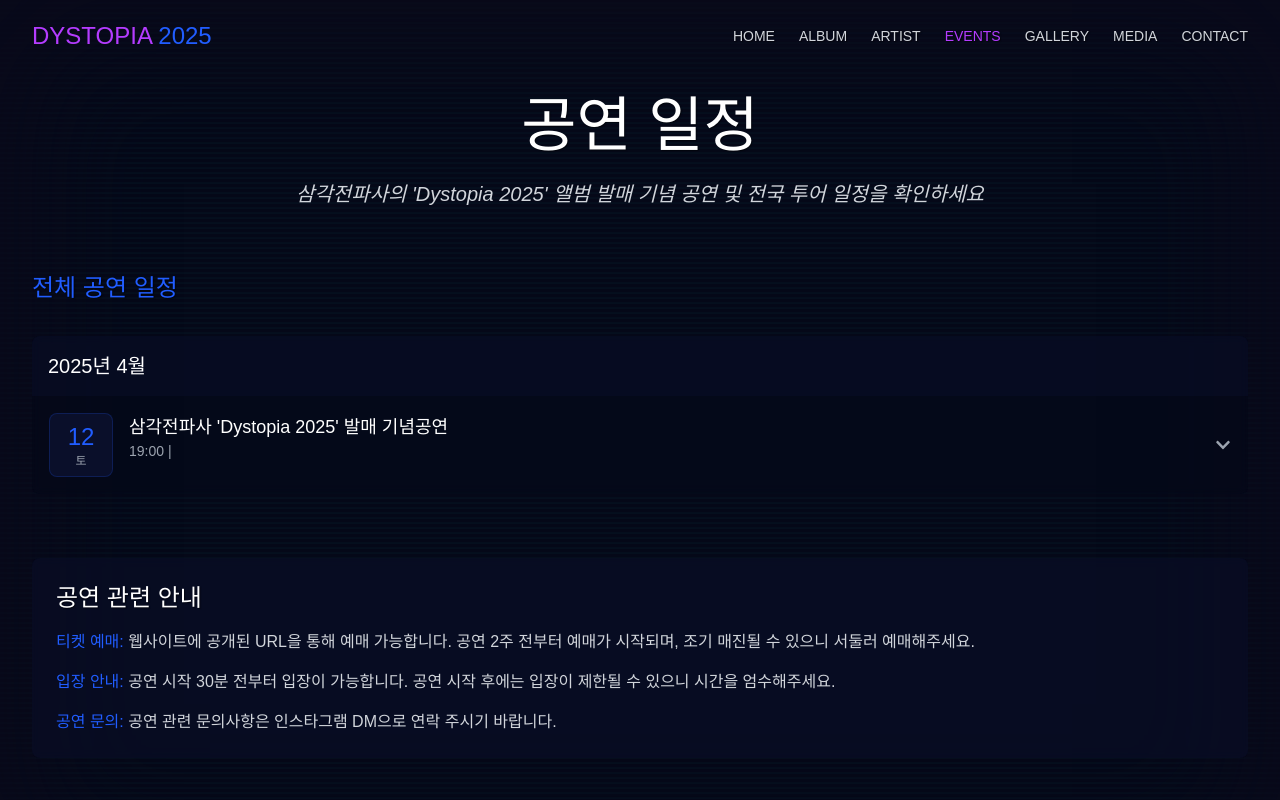
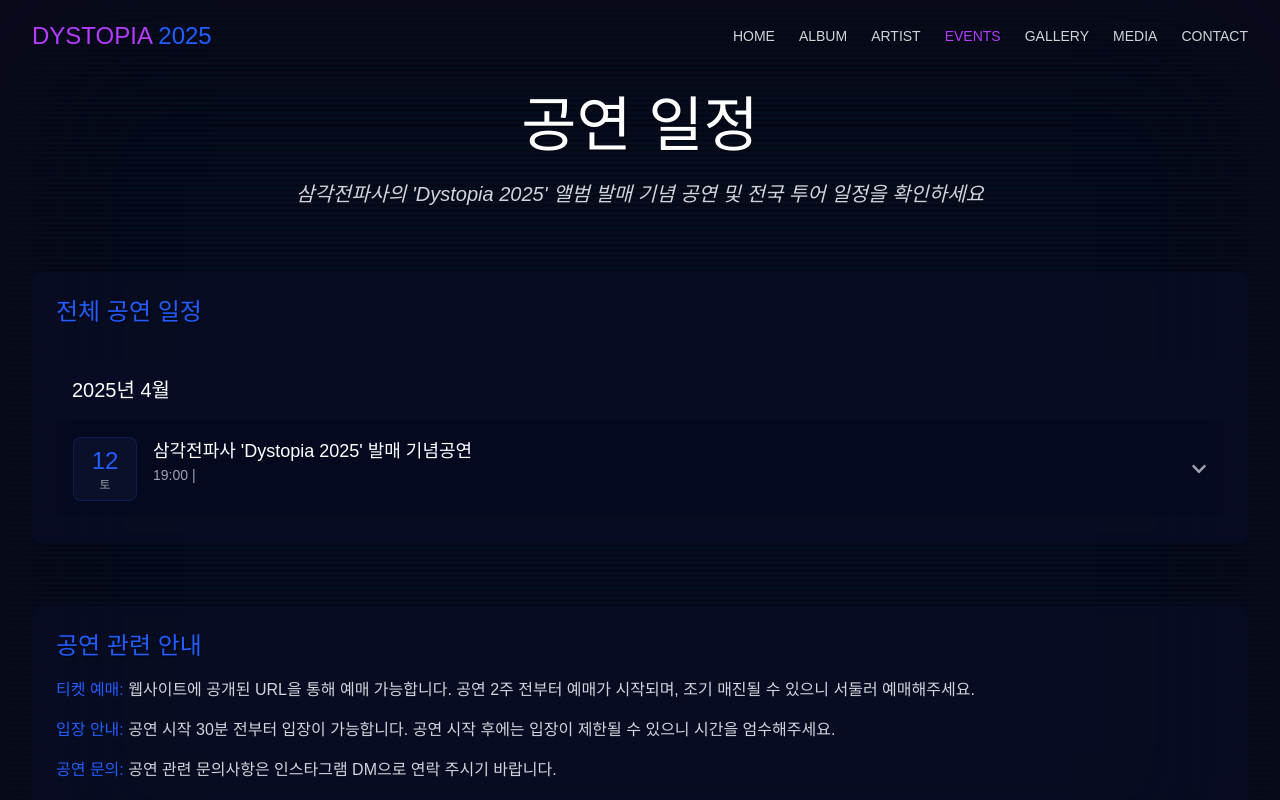
Before and after one commit to hwangtab/dystopia2025, a React (Vite) app: page /events in a window 1280 px wide. Shown: the top 800 px of the page. Built offline with nearby package versions, Linux system fonts and the light colour scheme; a web font is replaced by a local one.

Commit message:
refactor: Adjust EventsPage layout for consistency

```diff
--- a/src/pages/EventsPage.jsx
+++ b/src/pages/EventsPage.jsx
@@ -116,14 +116,14 @@ const EventsPage = () => {
 
           {/* Featured Events Section Removed */}
 
-          {/* All Events */}
-          <motion.div variants={fadeInUp}>
-            <h2 className="text-2xl font-blender mb-8 text-accent-blue">
+          {/* All Events - Wrapped in a container similar to "공연 관련 안내" */}
+          <motion.div variants={fadeInUp} className="mb-16 bg-primary-dark bg-opacity-50 backdrop-blur-sm rounded-lg p-6"> {/* Added container div and styling */}
+            <h2 className="text-2xl font-blender mb-8 text-accent-blue"> {/* Adjusted mb */}
               <GlitchText text="전체 공연 일정" intensity="low" interactive={true} />
             </h2> {/* Use blue */}
 
             {eventsData.events.length === 0 ? (
-              <div className="text-center py-16 text-gray-400">
+              <div className="text-center py-16 text-gray-400"> {/* Kept padding for empty state */}
                 <p className="text-lg mb-2">현재 예정된 공연이 없습니다.</p>
                 <p>새로운 공연 소식은 추후 공지될 예정입니다.</p>
               </div>
@@ -206,10 +206,11 @@ const EventsPage = () => {
                 ))}
               </div>
             )}
-          </motion.div>
-          {/* Added mb-16 to this final block */}
-          <motion.div variants={fadeInUp} className="mt-16 mb-16 bg-primary-dark bg-opacity-50 backdrop-blur-sm rounded-lg p-6">
-            <h2 className="text-2xl font-blender mb-4 text-white">
+          </motion.div> {/* End of "All Events" container */}
+
+          {/* 공연 관련 안내 Section */}
+          <motion.div variants={fadeInUp} className="mb-16 bg-primary-dark bg-opacity-50 backdrop-blur-sm rounded-lg p-6"> {/* Removed mt-16 */}
+            <h2 className="text-2xl font-blender mb-4 text-accent-blue"> {/* Changed text-white to text-accent-blue */}
               <GlitchText text="공연 관련 안내" intensity="low" interactive={true} />
             </h2>
             <div className="space-y-4 text-gray-300">
```
